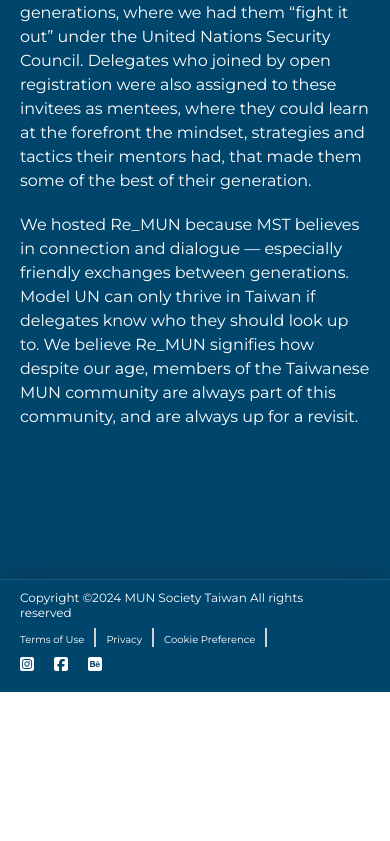
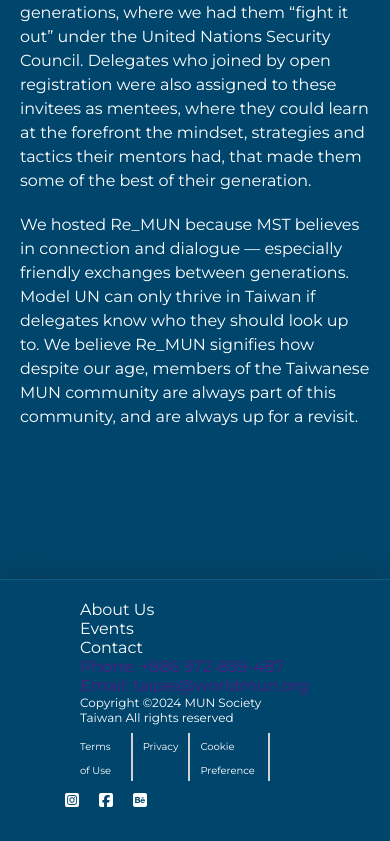
Before and after one commit to ChengXuJustin/MUN-Society-Taiwan, a React (Vite) app: page /MUN-Society-Taiwan/events in a window 390 px wide. Shown: the part 4225-5066 px from the top of the page. Before the commit the page ends 4917 px from the top, so only its background shows below. Built offline with nearby package versions, Linux system fonts and the light colour scheme; a web font is replaced by a local one.

Commit message:
add: Phone Home Bring

```diff
--- a/src/App.jsx
+++ b/src/App.jsx
@@ -1,6 +1,8 @@
 import { Route, Routes, useLocation } from 'react-router-dom'
 import './App.css'
 import './css/index.css'
+import './css/home.css'
+import './css/content.css'
 import Footer from './components/Footer'
 import Header from './components/Header'
 import { About, Events, Contact, Home } from './pages'
--- a/src/components/Footer.jsx
+++ b/src/components/Footer.jsx
@@ -16,6 +16,11 @@
                         <img src={mstIcon.logo_icon_footer} alt="" />
                     </Link>
                 </div>
+            </div>
+        </footer> */}
+
+        <footer className="phoneFooter componentContainer">
+
             <div className="contact_text">
                 <ul className="footer_nav">
                     <li><NavLink to="/MUN-Society-Taiwan/about" style={{color:"#ffffff"}}>About Us</NavLink></li>
@@ -27,32 +32,10 @@
                     <a href=""><li>Email:  taipei@worldmun.org</li></a>
                 </ul>
             </div>
-            </div>
-            <p className='copyright'>Copyright &copy;2024 MUN Society Taiwan All rights reserved</p>
-        </footer> */}
 
-        <footer className="phoneFooter">
-            {/* <div className="footer_top">
-                <div className="footer_pic">
-                    <Link to="/MUN-Society-Taiwan/">
-                        <img src={mstIcon.logo_icon_footer} alt="" />
-                    </Link>
-                </div>
-                <div className="contact_text">
-                    <ul className="footer_nav">
-                        <li><NavLink to="/MUN-Society-Taiwan/about" style={{color:"#ffffff"}}>About Us</NavLink></li>
-                        <li><NavLink to="/MUN-Society-Taiwan/events" style={{color:"#ffffff"}}>Events</NavLink></li>
-                        <li><NavLink to="/MUN-Society-Taiwan/contact" style={{color:"#ffffff"}}>Contact</NavLink></li>
-                    </ul>
-                    <ul className="footer_nav">
-                        <a href=""><li>Phone:  +886 972-859-487</li></a>
-                        <a href=""><li>Email:  taipei@worldmun.org</li></a>
-                    </ul>
-                </div>
-            </div> */}
             <div className="bottomContext">
                 <p className='copyright'>Copyright &copy;2024 MUN Society Taiwan All rights reserved</p>
-                <ul>
+                <ul className='info'>
                     <li><NavLink className="navLink" to="/">Terms of Use</NavLink></li>
                     <li><NavLink className="navLink" to="/">Privacy</NavLink></li>
                     <li><NavLink className="navLink" to="/">Cookie Preference</NavLink></li>
--- a/src/css/content.css
+++ b/src/css/content.css
@@ -62,3 +62,25 @@
 .paragraph{
     margin-bottom: 10px;
 }
+
+@media ( max-width:786px ){
+    .topic_light{
+        font-size: 20px;
+        padding-bottom: 12px;
+    }
+
+    .sub_topic_light{
+        font-size: 20px;
+        margin: 0px 80px 20px;
+    }
+
+    .content_light{
+        font-size: 12px;
+        /* margin: 0; */
+    }
+
+    .content_P{
+        font-size: 16px;
+        margin-bottom: 20px;
+    }
+}
--- a/src/css/footer.css
+++ b/src/css/footer.css
@@ -1,30 +1,4 @@
 /* ========== Footer ========== */
-
-
-.footer_pic{
-    width: 30%;
-}
-
-.footer_pic img{
-    width: 100%;
-}
-
-.contact_text{
-    padding-top: 30px;
-    display: flex;
-}
-
-.contact_text .footer_nav{
-    margin-right: 100px;
-}
-
-.contact_text .footer_nav li{
-    margin-bottom: 12px;
-    color: #ffffff;
-}
-
-
-
 footer{
     background-color: var(--dark-blue-bg);
     padding: 10px 80px;
@@ -40,6 +14,7 @@
 
 footer .bottomContext{
     display: flex;
+    align-items: center;
 }
 
 footer .bottomContext .copyright{
@@ -51,11 +26,14 @@
 footer .bottomContext ul{
     display: flex;
     margin-right: 30px;
+    line-height: 1.5;
 }
 
 footer .bottomContext ul li{
     padding: 0 10px;
     border-right: 2px solid rgb(210, 210, 210);
+    justify-content: center;
+    align-items: center;
 }
 
 footer .bottomContext ul li .navLink{
@@ -76,9 +54,6 @@
 
 
 @media (max-width: 768px){
-    footer{
-    }
-
     footer .bottomContext{
         flex-direction: column;
     }
--- a/src/css/index.css
+++ b/src/css/index.css
@@ -33,6 +33,14 @@
     padding: 0px 80px;
 }
 
+.componentContainer{
+    padding: 20px 80px;
+}
+
+@media (max-width:786px) {
+
+}
+
 @media (max-width:430px) {
     .container{
         margin-top:100px;
--- a/src/pages/Home.jsx
+++ b/src/pages/Home.jsx
@@ -6,6 +6,7 @@
 import Feature from '../components/Feature'
 import Featuring_item from '../data/feature.json'
 import Instagram_news from '../components/Instagram_news'
+import '../css/index.css'
 
 const Home = () => {
   return (
```
Also changed, not shown: src/css/home.css (added). Lines whose indentation alone changed are shown as unchanged.
